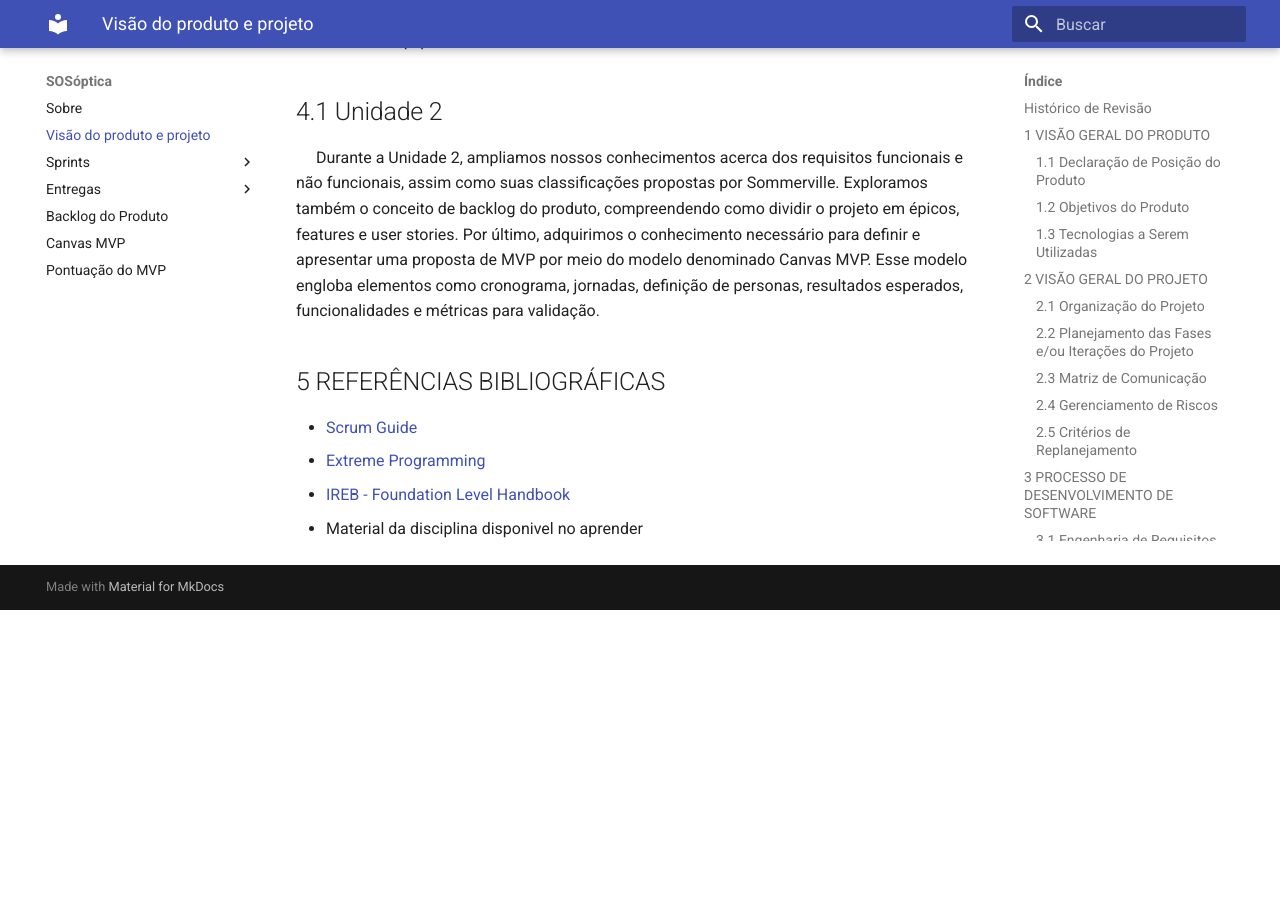
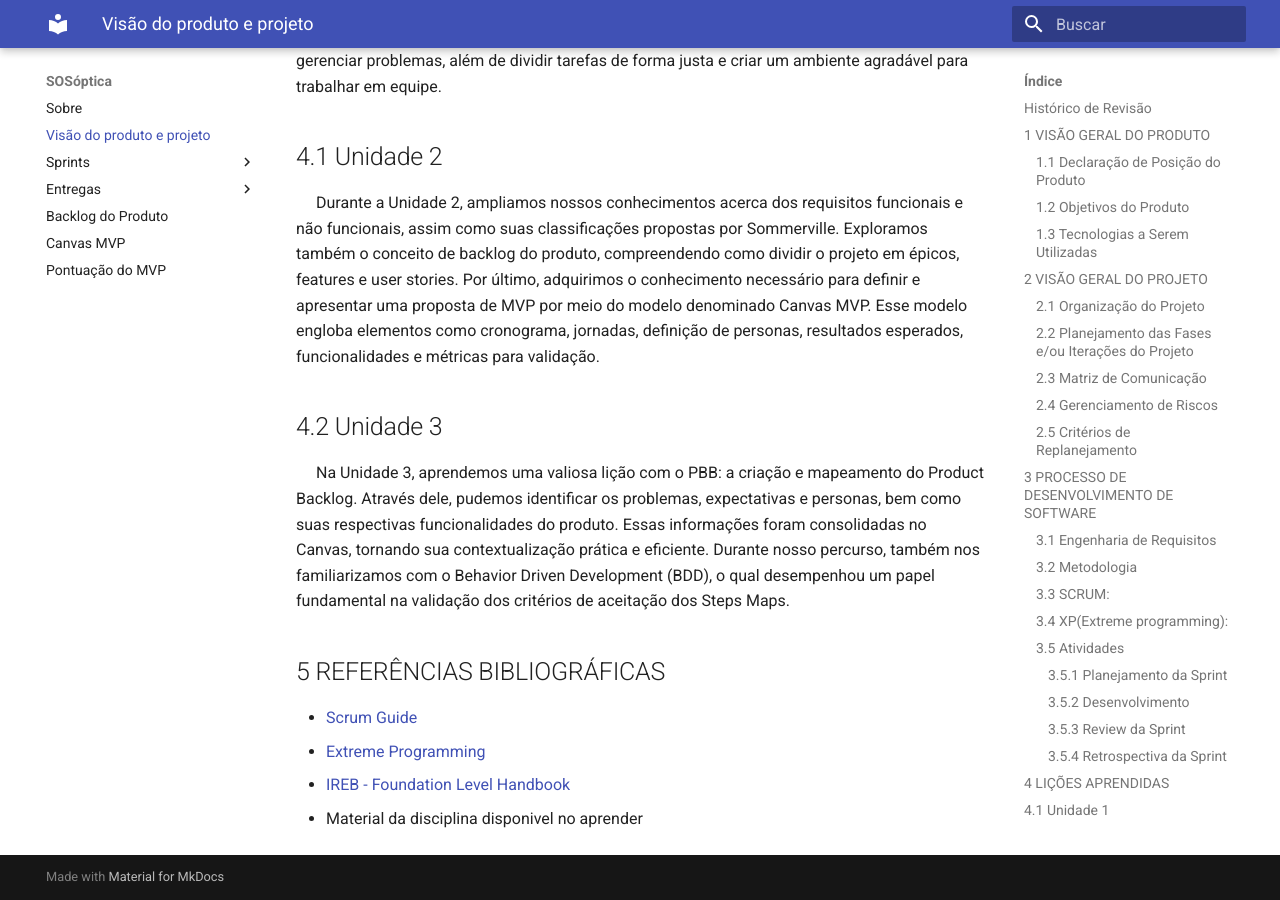
Before and after one commit to mdsreq-fga-unb/2023.1-SOSOptica, an MkDocs documentation site: the page built from docs/visao.md, in a window 1280 px wide and 900 px high, scrolled down 8047 px. Built offline with MkDocs 1.6.1 and Material for MkDocs 9.7.7, drawn with Linux system fonts in a browser that asks for light colours; nearby versions of some CDN libraries; before the commit the page ends 8657 px from its top, so only the background shows below that; some of the changed text lies outside the part shown.

Commit message:
Update visao.md

```diff
--- a/docs/visao.md
+++ b/docs/visao.md
@@ -10,6 +10,7 @@
 | 26/04/2023 | 0.4        | Adiciona a seções 2.2        | [Weslley Barros](https://github.com/weslley17w)                                                                                                                                                                  |
 | 27/04/2023 | 1.0        | Adiciona a seções 2.2        | [Weslley Barros](https://github.com/weslley17w), [Renato](https://github.com/Osidious)                                                                                                                           |
 | 24/05/2023 | 1.1        | Refatorando Visão            | [Ana Luiza](https://github.com/analufernanndess), [Tales](https://github.com/TalesRG)                                                                                                                            |
+| 19/06/2023 | 1.2        | Refatorando visão            | [Ana Luiza](https://github.com/analufernanndess) |
 
 ## 1 VISÃO GERAL DO PRODUTO
 
@@ -240,6 +241,12 @@
 Durante a Unidade 2, ampliamos nossos conhecimentos acerca dos requisitos funcionais e não funcionais, assim como suas classificações propostas por Sommerville. Exploramos também o conceito de backlog do produto, compreendendo como dividir o projeto em épicos, features e user stories. Por último, adquirimos o conhecimento necessário para definir e apresentar uma proposta de MVP por meio do modelo denominado Canvas MVP. Esse modelo engloba elementos como cronograma, jornadas, definição de personas, resultados esperados, funcionalidades e métricas para validação.
 </p>
 
+## 4.2 Unidade 3
+<p style="text-indent: 20px;">
+Na Unidade 3, aprendemos uma valiosa lição com o PBB: a criação e mapeamento do Product Backlog. Através dele, pudemos identificar os problemas, expectativas e personas, bem como suas respectivas funcionalidades do produto. Essas informações foram consolidadas no Canvas, tornando sua contextualização prática e eficiente.
+Durante nosso percurso, também nos familiarizamos com o Behavior Driven Development (BDD), o qual desempenhou um papel fundamental na validação dos critérios de aceitação dos Steps Maps.
+</p>
+
 ## 5 REFERÊNCIAS BIBLIOGRÁFICAS
 
 - [Scrum Guide](https://scrumguides.org/)
```
